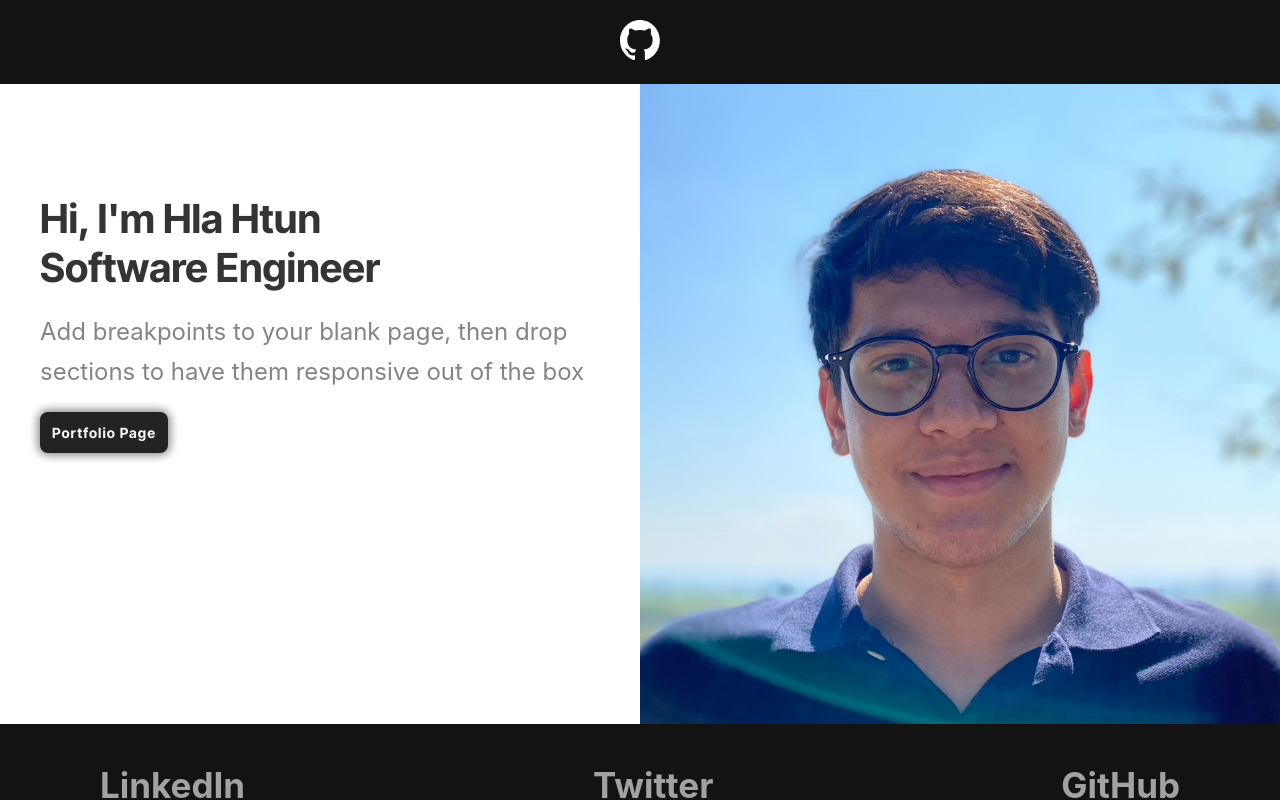
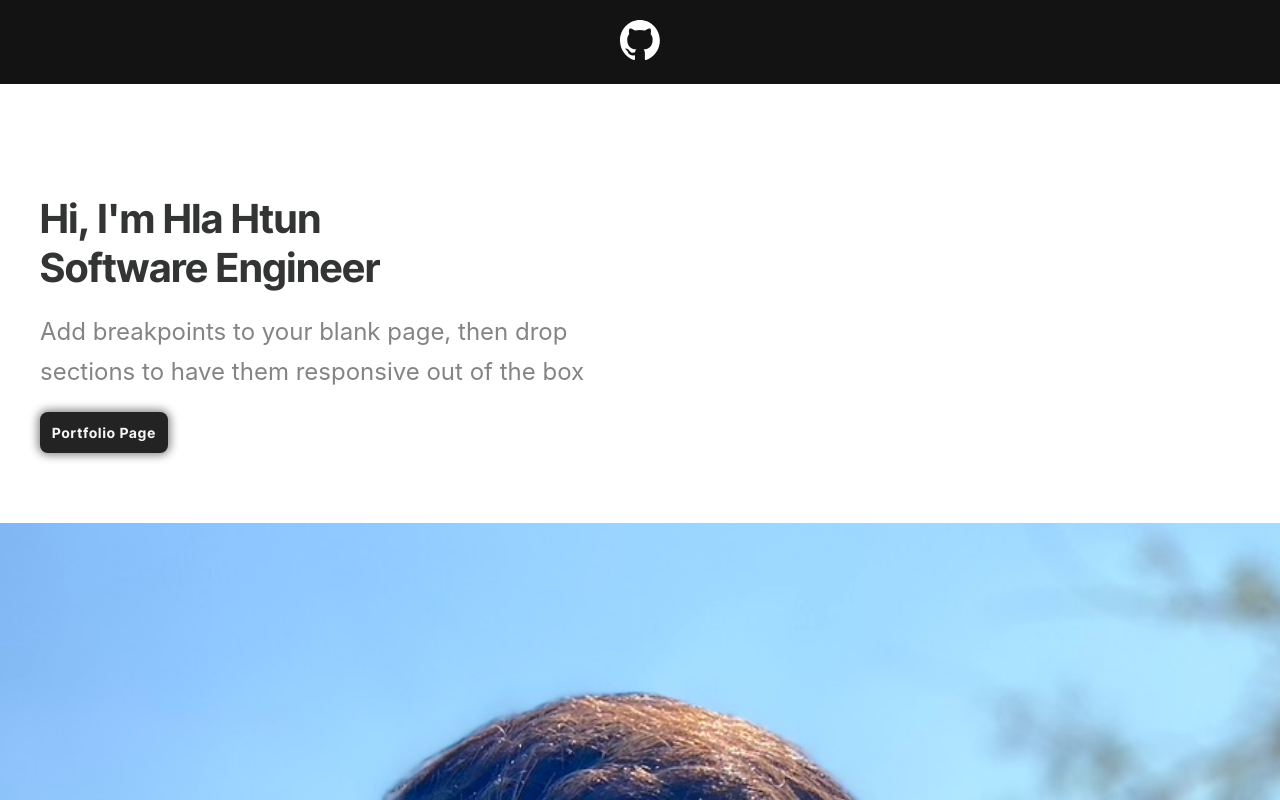
Before and after one commit to HlaKarki/Portfolio, a React (Create React App) app: page / in a window 1280 px wide. Shown: the top 800 px of the page. Built offline with nearby package versions, Linux system fonts and the light colour scheme.

Commit message:
removed unnecessary styling

```diff
--- a/src/App.css
+++ b/src/App.css
@@ -3,9 +3,3 @@
     margin: 0;
     padding: 0;
 }
-
-.infoContainer {
-    display: grid;
-    grid-template-columns: 1fr 1fr;
-    overflow: hidden;
-}
```
